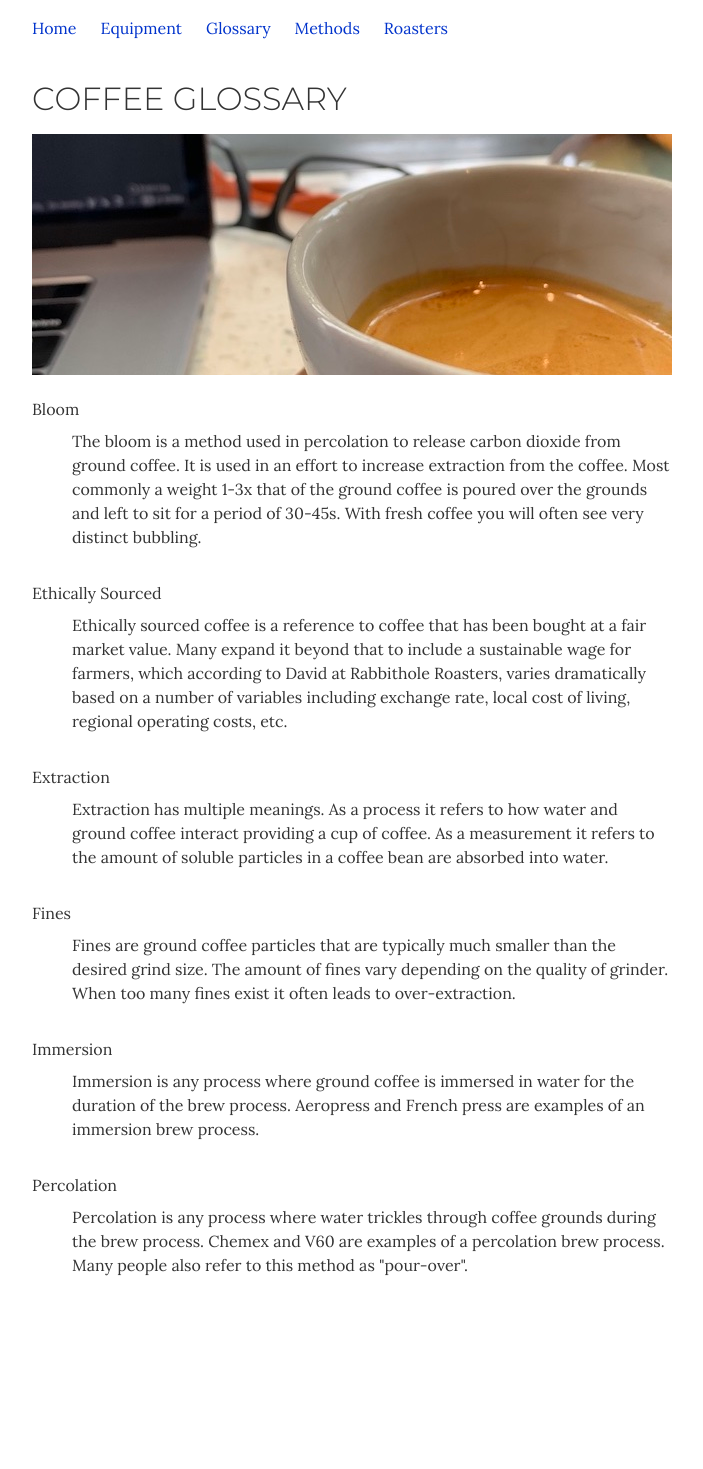
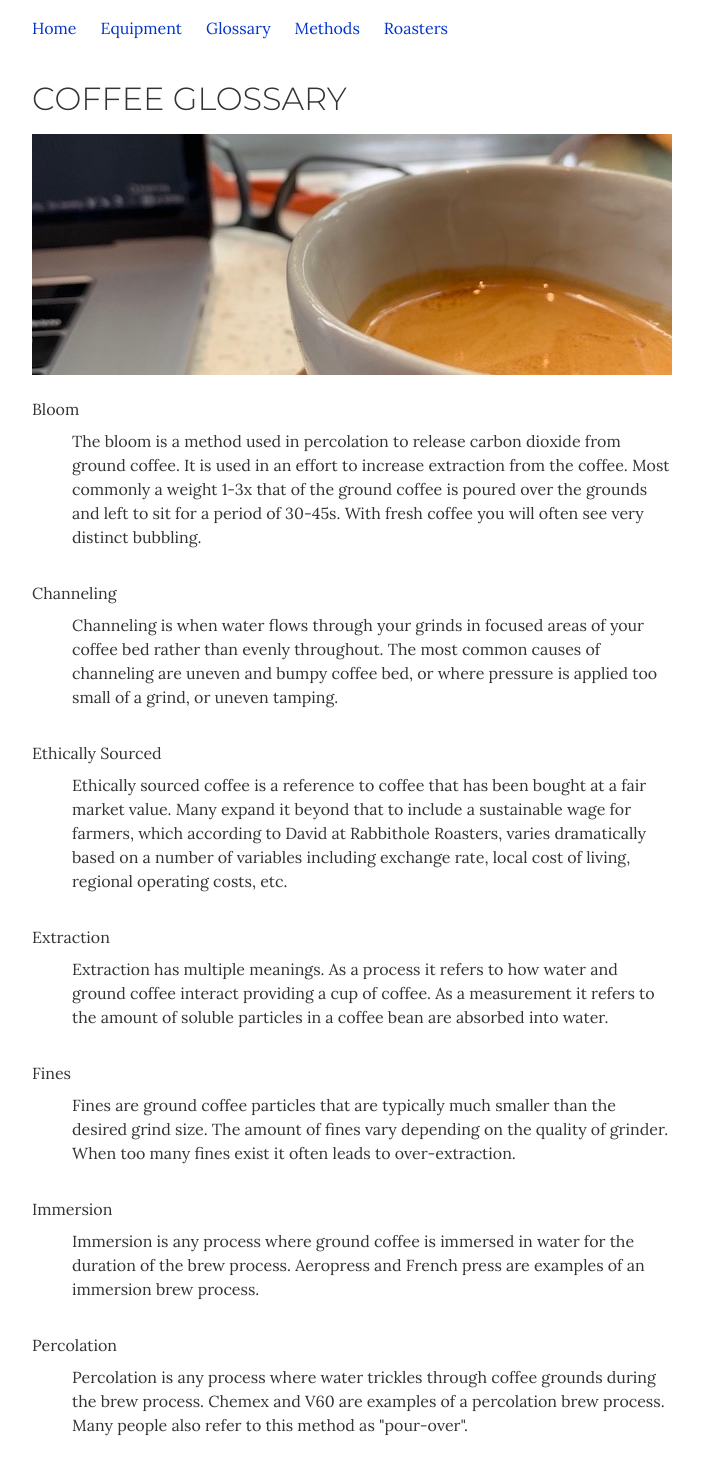
Before and after one commit to natecafe/natecafe, a Jekyll site: the page built from glossary.html, in a window 1280 px wide. Shown: the whole page, without its empty margins (288-991 px from the left). Built offline with Jekyll 4.4.1, drawn with Linux system fonts in a browser that asks for light colours; before the commit the page ends 1309 px from its top, so only the background shows below that.

Commit message:
Add channeling to glossary

```diff
--- a/glossary.html
+++ b/glossary.html
@@ -10,6 +10,13 @@ layout:     default
         coffee. Most commonly a weight 1-3x that of the ground coffee is poured
         over the grounds and left to sit for a period of 30-45s. With fresh
         coffee you will often see very distinct bubbling.
+    </dd>
+
+    <dt>Channeling</dt>
+    <dd>Channeling is when water flows through your grinds in focused areas of
+        your coffee bed rather than evenly throughout. The most common causes of
+        channeling are uneven and bumpy coffee bed, or where pressure
+        is applied too small of a grind, or uneven tamping.
     </dd>
 
     <dt>Ethically Sourced</dt>
```
